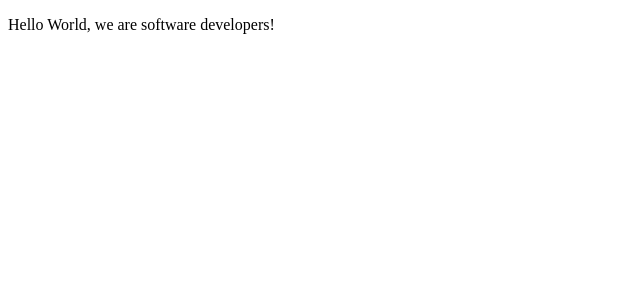
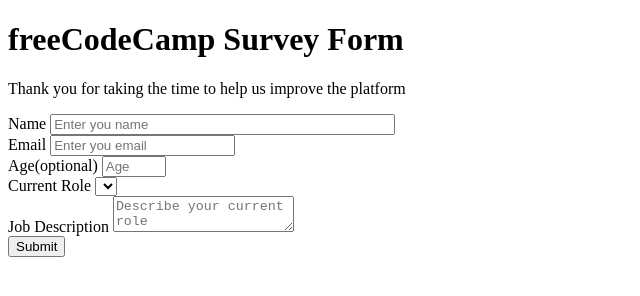
Before and after one commit to techEmprez/Choice_Emmanuel_Repo, a plain HTML site: page index.html in a window 1280 px wide. Shown: the whole page, without its empty margins (0-640 px from the left). Drawn offline with Linux system fonts and the light colour scheme.

Commit message:
Created html elements and copied partners form description as he couldn't push to git

```diff
--- a/index.html
+++ b/index.html
@@ -7,7 +7,73 @@
   </head>
 
   <body>
-    <p>Hello World, we are software developers!</p>
+    <h1 id="title">freeCodeCamp Survey Form</h1>
+    <p id="description">
+      Thank you for taking the time to help us improve the platform
+    </p>
+
+    <form class="survey-form__content" id="survey-form">
+      <div class="survey-form__field">
+        <label id="name-label" for="name">Name</label>
+        <input
+          class="survey-form__input-not-button"
+          id="name"
+          type="text"
+          name="name"
+          maxlength="40"
+          size="40"
+          placeholder="Enter you name"
+          required
+        />
+      </div>
+      <div class="survey-form__field">
+        <label id="email-label" for="email">Email</label>
+        <input
+          class="survey-form__input-not-button"
+          id="email"
+          type="email"
+          name="email"
+          placeholder="Enter you email"
+          required
+        />
+      </div>
+      <div class="survey-form__field">
+        <label id="number-label" for="age">Age(optional)</label>
+        <input
+          class="survey-form__input-not-button"
+          id="number"
+          type="number"
+          name="age"
+          min="5"
+          max="120"
+          placeholder="Age"
+        />
+      </div>
+      <div class="survey-form__field">
+        <label for="role">Current Role</label>
+        <select id="dropdown" name="role" required></select>
+      </div>
+
+      <div class="survey-form__field" id="seniority"></div>
+      <div class="survey-form__field" id="technologies"></div>
+      <div class="survey-form__field">
+        <label for="description">Job Description</label>
+        <textarea
+          class="survey-form__input-not-button"
+          name="description"
+          placeholder="Describe your current role"
+        ></textarea>
+      </div>
+      <div class="survey-form__submit-button-container">
+        <button
+          class="survey-form__field--submit-button"
+          id="submit"
+          type="submit"
+        >
+          Submit
+        </button>
+      </div>
+    </form>
 
     <script src="https://cdn.freecodecamp.org/testable-projects-fcc/v1/bundle.js"></script>
 
```
